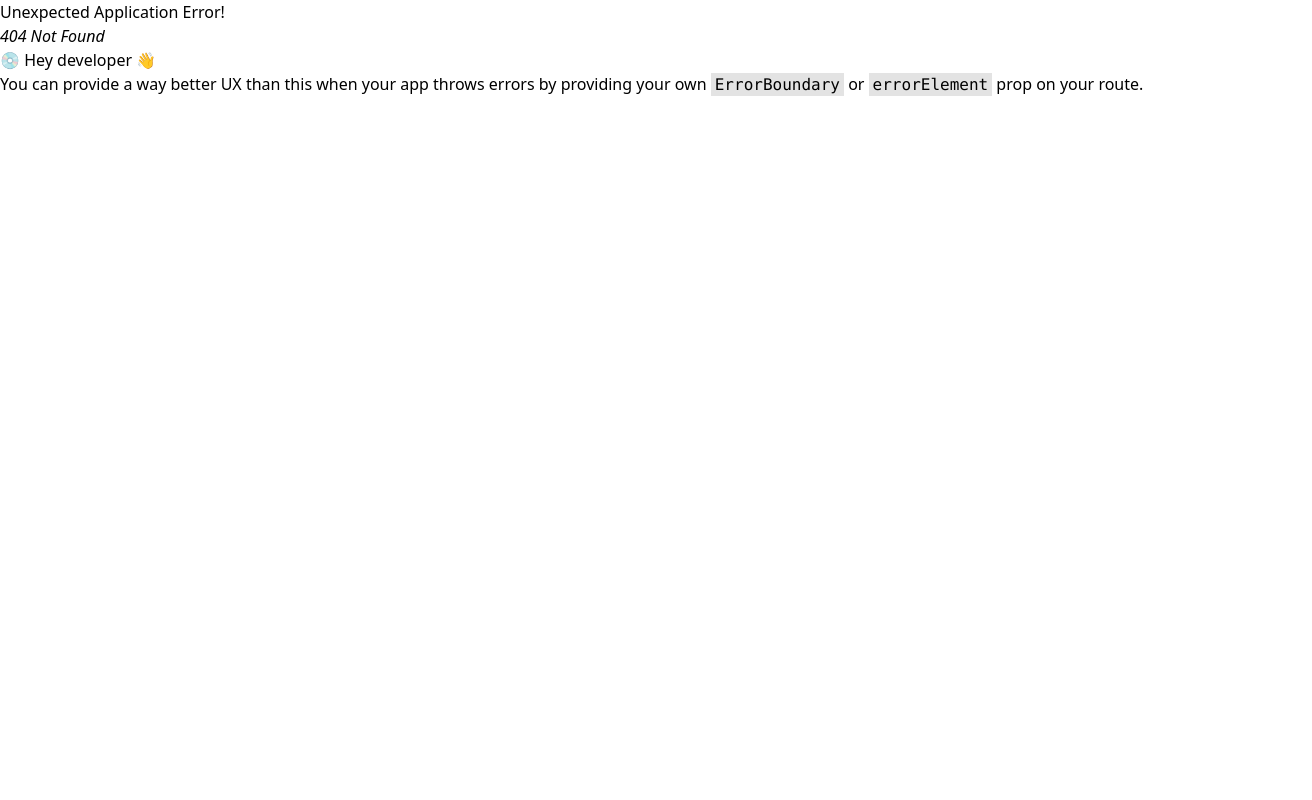
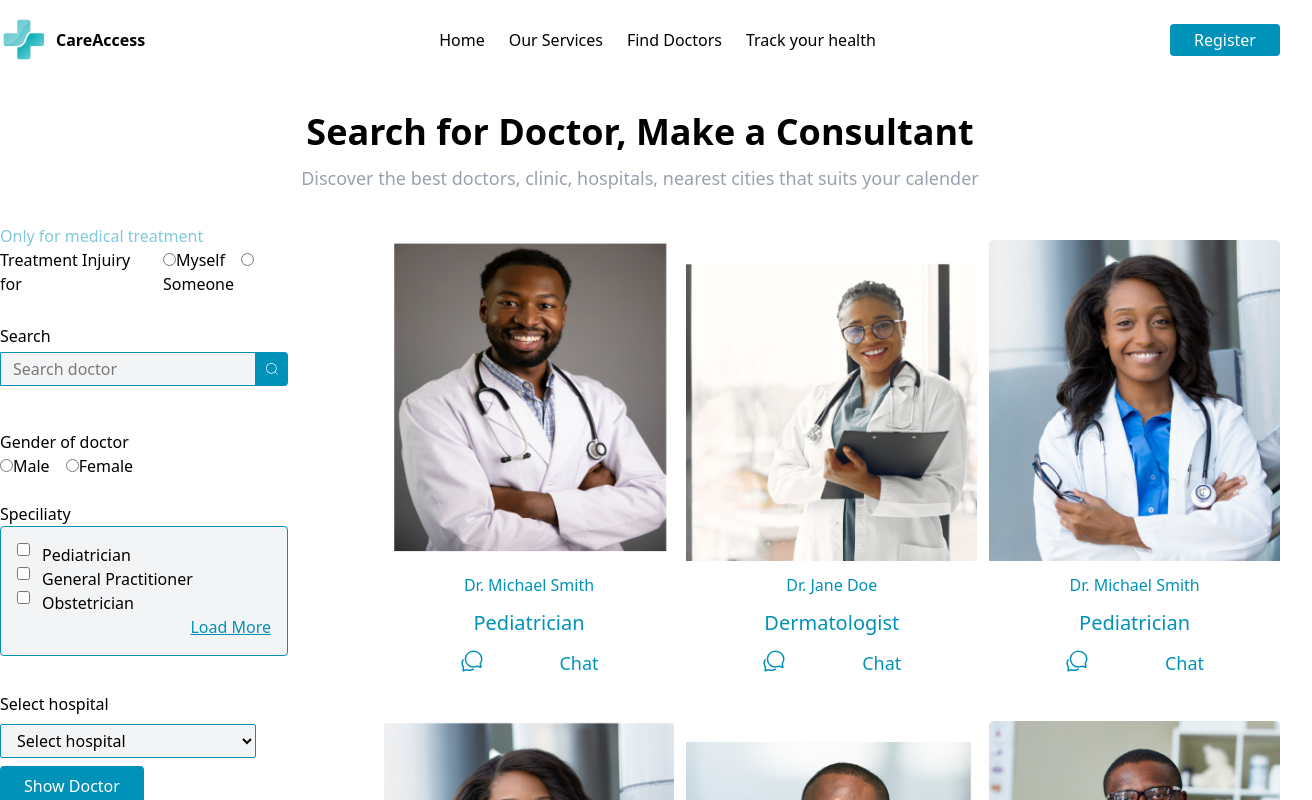
Before and after one commit to gloriaumutoni/AccessCare-Frontend, a React (Vite) app: page /bookings in a window 1280 px wide. Before the commit this address had no page. Shown: the top 800 px of the page, 1312 px wide, since content can reach past the window. Built offline with nearby package versions, Linux system fonts and the light colour scheme.

Commit message:
refactor: add proper routes

```diff
--- a/src/Pages/Login.tsx
+++ b/src/Pages/Login.tsx
@@ -29,7 +29,7 @@ function LogIn() {
         </div>
         <p className="text-gray-400 py-3 text-center">
           Don't have an account?
-          <Link className="text-black pl-2" to={PATHS.SignUp}>
+          <Link className="text-black pl-2" to={PATHS.SIGNUP}>
             SignUp
           </Link>
         </p>
--- a/src/components/Navbar.tsx
+++ b/src/components/Navbar.tsx
@@ -9,10 +9,10 @@ function Navbar() {
     <nav className="max-w-7xl mx-auto flex justify-between items-center py-4">
       <Logo />
       <div className="flex items-center gap-6">
-        <NavLink to={PATHS.home}>Home</NavLink>
-        <NavLink to={PATHS.services}>Our Services</NavLink>
-        <NavLink to={PATHS.bookings}>Find Doctors</NavLink>
-        <NavLink to={PATHS.dashboard}>Track your health</NavLink>
+        <NavLink to={PATHS.HOME}>Home</NavLink>
+        <NavLink to={PATHS.SERVICES}>Our Services</NavLink>
+        <NavLink to={PATHS.BOOKINGS}>Find Doctors</NavLink>
+        <NavLink to={PATHS.DASHBOARD.ROOT}>Track your health</NavLink>
       </div>
       <Button
         className="px-6 rounded-sm py-1"
```
Also changed, not shown: src/routes/router.tsx (+5 -5 lines).
